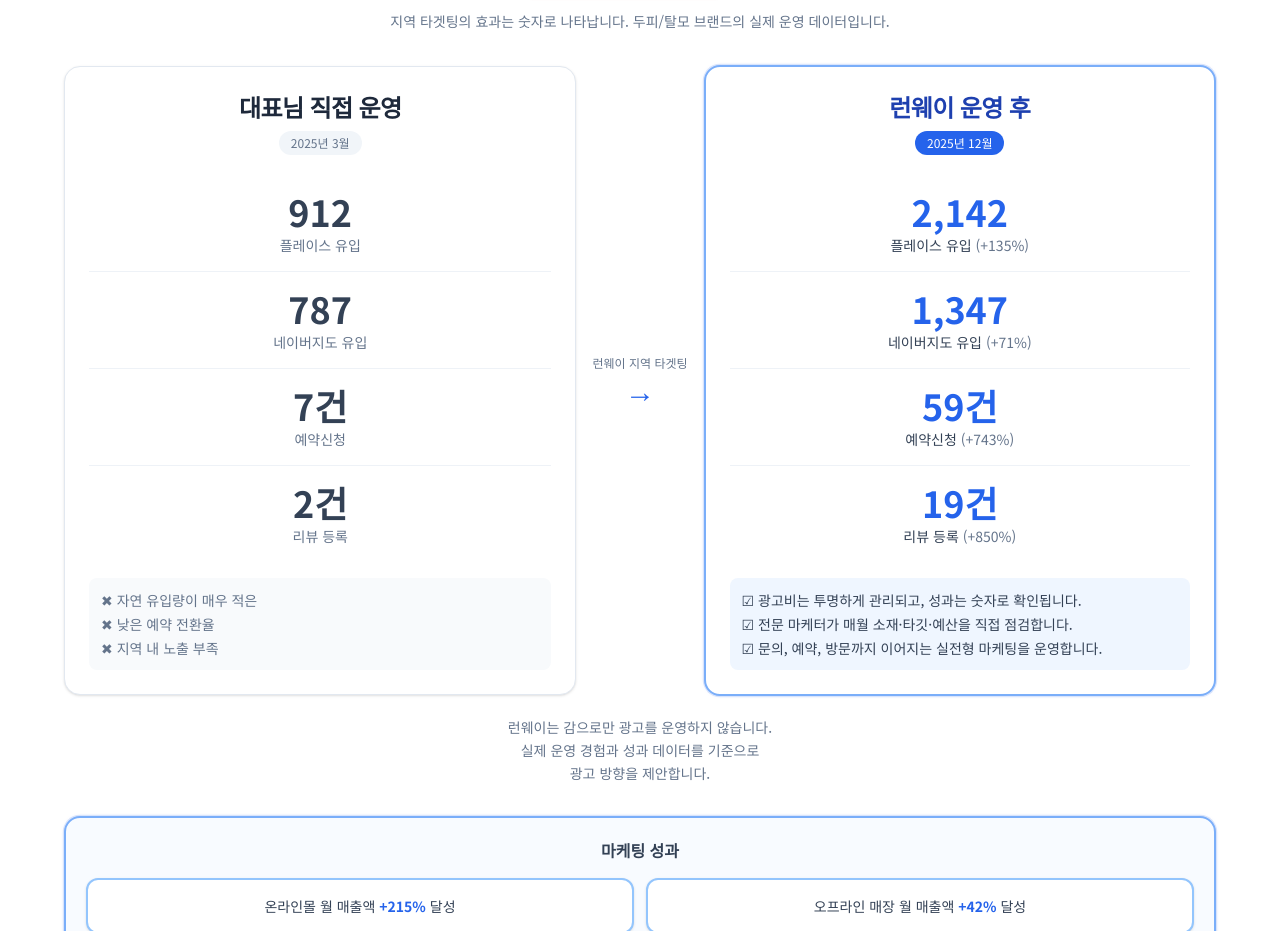
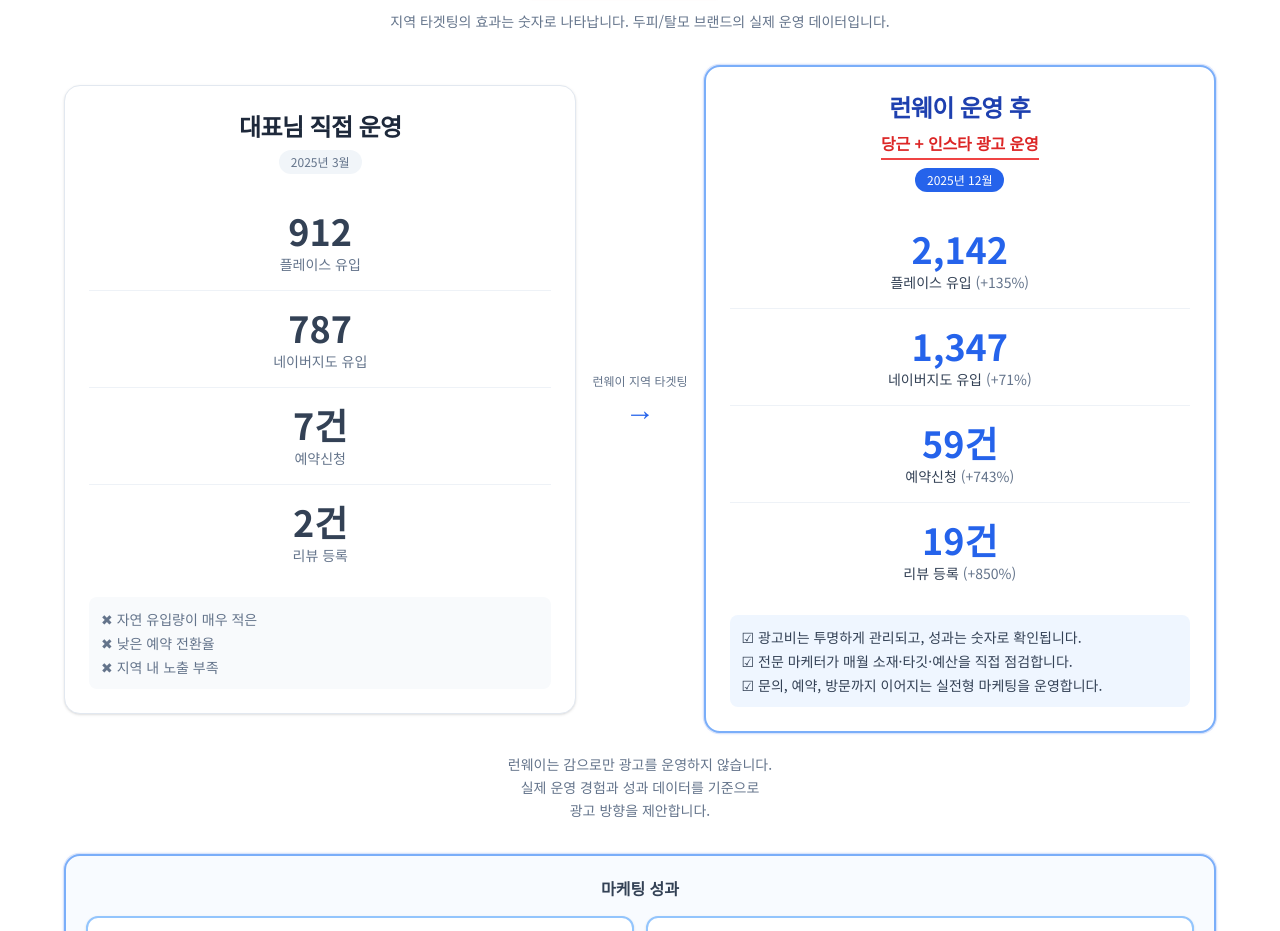
Before and after one commit to adsrunwaykorea-creator/runway-landing, a Next.js app: page / in a window 1280 px wide. Shown: the part 1260-2191 px from the top of the page. Built offline with nearby package versions, Linux system fonts and the light colour scheme.

Commit message:
Highlight Runway after-performance channel label in bold red with underline.
Co-authored-by: Cursor <cursoragent@cursor.com>

```diff
--- a/app/landing.css
+++ b/app/landing.css
@@ -303,3 +303,12 @@
     stroke-dashoffset: 0;
   }
 }
+
+.performance-after-channel {
+  font-weight: 900;
+  color: #dc2626;
+  letter-spacing: -0.01em;
+  padding-bottom: 0.2rem;
+  border-bottom: 2px solid #ef4444;
+  width: fit-content;
+}
--- a/app/page.tsx
+++ b/app/page.tsx
@@ -454,6 +454,9 @@ function LandingPageInner() {
               >
                 런웨이 운영 후
               </h3>
+              <p className="performance-after-channel mx-auto mt-2 text-center text-[14px] sm:text-[16px]">
+                당근 + 인스타 광고 운영
+              </p>
               <p
                 className="mx-auto mt-2 w-fit rounded-full px-3 py-1 text-xs text-white"
                 style={{ backgroundColor: BLUE }}
```
